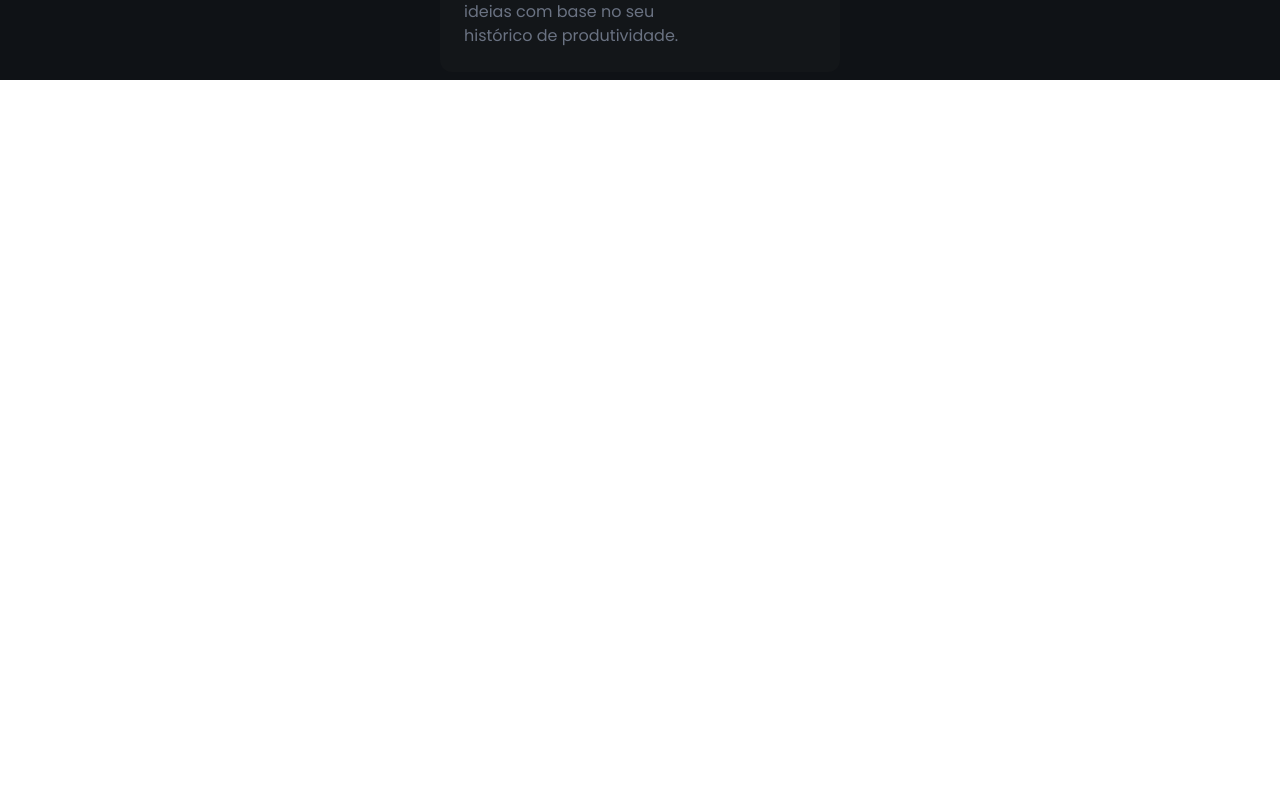
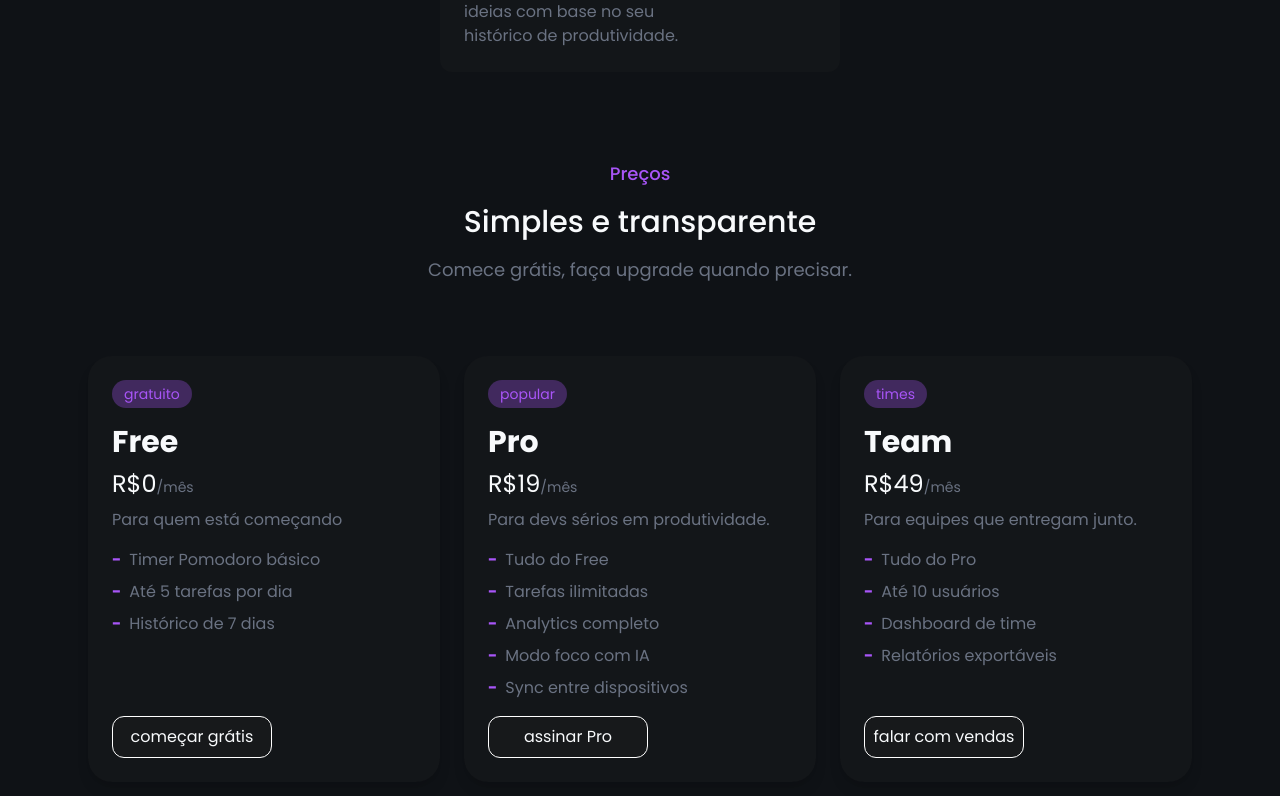
Before and after one commit to SBrunoli/FocusFlow-App, a React (Vite) app: page / in a window 1280 px wide. Shown: the part 1860-2656 px from the top of the page. Before the commit the page ends 1940 px from the top, so only its background shows below. Built offline with nearby package versions, Linux system fonts and the light colour scheme; some icons are missing.

Commit message:
Feat: Adicionado seção de preços

```diff
--- a/src/App.tsx
+++ b/src/App.tsx
@@ -5,6 +5,7 @@ import Hero from "./components/hero";
 import Navbar from "./components/Navbar";
 import Features from "./components/Features";
 import Funcionalidades from "./Funcionalidades";
+import Precos from "./Precos";
 
 function App() {
   return (
@@ -13,6 +14,7 @@ function App() {
       <Hero />
       <Features />
       <Funcionalidades />
+      <Precos />
     </div>
   );
 }
--- /dev/null
+++ b/src/Precos.tsx
@@ -0,0 +1,70 @@
+import CardPrecos from "./components/ui/CardPrecos";
+
+const planosPreco = [
+  {
+    badge: "gratuito",
+    titulo: "Free",
+    preco: "R$0",
+    periodo: "/mês",
+    descricao: "Para quem está começando",
+    beneficios: [
+      "Timer Pomodoro básico",
+      "Até 5 tarefas por dia",
+      "Histórico de 7 dias",
+    ],
+    botao: "começar grátis",
+  },
+  {
+    badge: "popular",
+    titulo: "Pro",
+    preco: "R$19",
+    periodo: "/mês",
+    descricao: "Para devs sérios em produtividade.",
+    beneficios: [
+      "Tudo do Free",
+      "Tarefas ilimitadas",
+      "Analytics completo",
+      "Modo foco com IA",
+      "Sync entre dispositivos",
+    ],
+    botao: "assinar Pro",
+  },
+  {
+    badge: "times",
+    titulo: "Team",
+    preco: "R$49",
+    periodo: "/mês",
+    descricao: "Para equipes que entregam junto.",
+    beneficios: [
+      "Tudo do Pro",
+      "Até 10 usuários",
+      "Dashboard de time",
+      "Relatórios exportáveis",
+    ],
+    botao: "falar com vendas",
+  },
+];
+
+function Precos() {
+  return (
+    <section className="w-full flex flex-col items-center mt-20 px-4 md:px-0">
+      <div className="w-full max-w-6xl flex flex-col justify-center items-center text-center">
+        <p className="text-(--primary-color) font-medium text-lg">Preços</p>
+        <h2 className="text-(--text-color) text-3xl font-medium mt-4">
+          Simples e transparente
+        </h2>
+        <p className="text-(--p-color) mt-4 text-lg">
+          Comece grátis, faça upgrade quando precisar.
+        </p>
+      </div>
+
+      <div className="w-full max-w-6xl p-6 grid gap-6 mt-12 md:grid-cols-3">
+        {planosPreco.map((plano) => (
+          <CardPrecos key={plano.titulo} plano={plano} />
+        ))}
+      </div>
+    </section>
+  );
+}
+
+export default Precos;
--- /dev/null
+++ b/src/components/ui/CardPrecos.tsx
@@ -0,0 +1,51 @@
+import ButtonDashboard from "./ButtonDashboard";
+
+type PlanoDePreco = {
+  badge: string;
+  titulo: string;
+  preco: string;
+  periodo: string;
+  descricao: string;
+  beneficios: string[];
+  botao: string;
+};
+
+type CardPrecosProps = {
+  plano: PlanoDePreco;
+};
+
+function CardPrecos({ plano }: CardPrecosProps) {
+  return (
+    <div className="text-(--text-color) bg-(--main-color) rounded-3xl p-6 flex flex-col gap-4 shadow-lg">
+      <p className="w-fit text-sm px-3 py-1 rounded-2xl text-(--primary-color) bg-(--primary-opacity)">
+        {plano.badge}
+      </p>
+
+      <div className="space-y-2">
+        <h3 className="text-3xl font-semibold">{plano.titulo}</h3>
+        <p className="text-2xl">
+          {plano.preco}
+          <span className="text-(--p-color) text-sm">{plano.periodo}</span>
+        </p>
+        <p className="text-(--p-color)">{plano.descricao}</p>
+      </div>
+
+      <ul className="flex flex-col gap-2">
+        {plano.beneficios.map((beneficio) => (
+          <li key={beneficio}>
+            <p className="text-(--p-color) flex gap-2">
+              <span className="text-(--primary-color) font-extrabold">-</span>
+              {beneficio}
+            </p>
+          </li>
+        ))}
+      </ul>
+
+      <ButtonDashboard className="mt-auto text-center! border border-white">
+        {plano.botao}
+      </ButtonDashboard>
+    </div>
+  );
+}
+
+export default CardPrecos;
```
